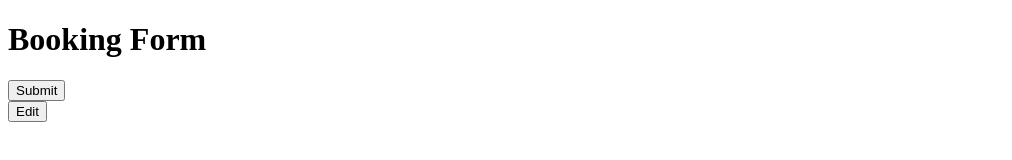
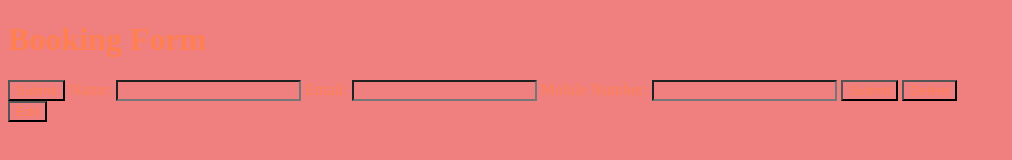
Before and after one commit to Sonivahmad/BookingApp, a plain HTML site: page index.html in a window 1280 px wide. Shown: the whole page, without its empty margins (0-1012 px from the left). Drawn offline with Linux system fonts and the light colour scheme.

Commit message:
Some changes

```diff
--- a/index.html
+++ b/index.html
@@ -2,13 +2,26 @@
 <html lang="en">
 <head>
     <!-- ... (previous code) ... -->
+    <link rel="stylesheet" href="style.css">
 </head>
+
 <body>
     <div class="container">
         <h1>Booking Form</h1>
         <form id="booking-form">
             <!-- ... (previous form fields) ... -->
             <button type="submit">Submit</button>
+                <label for="name">Name:</label>
+                <input type="text" id="name" name="name" required>
+
+                <label for="email">Email:</label>
+                <input type="email" id="email" name="email" required>
+
+                <label for="mobile">Mobile Number:</label>
+                <input type="tel" id="mobile" name="mobile" required>
+
+                <button type="submit">Submit</button>
+                <button type="delete">Delete</button>
         </form>
 
         <div id="booking-details">
@@ -32,6 +45,6 @@
         <button id="edit-button">Edit</button>
     </div>
 
-    <script src="app.js"></script>
+    <script src=""></script>
 </body>
 </html>
--- a/style.css
+++ b/style.css
@@ -0,0 +1,5 @@
+*{
+    color: coral;
+    background-color: lightcoral;
+
+}
```
